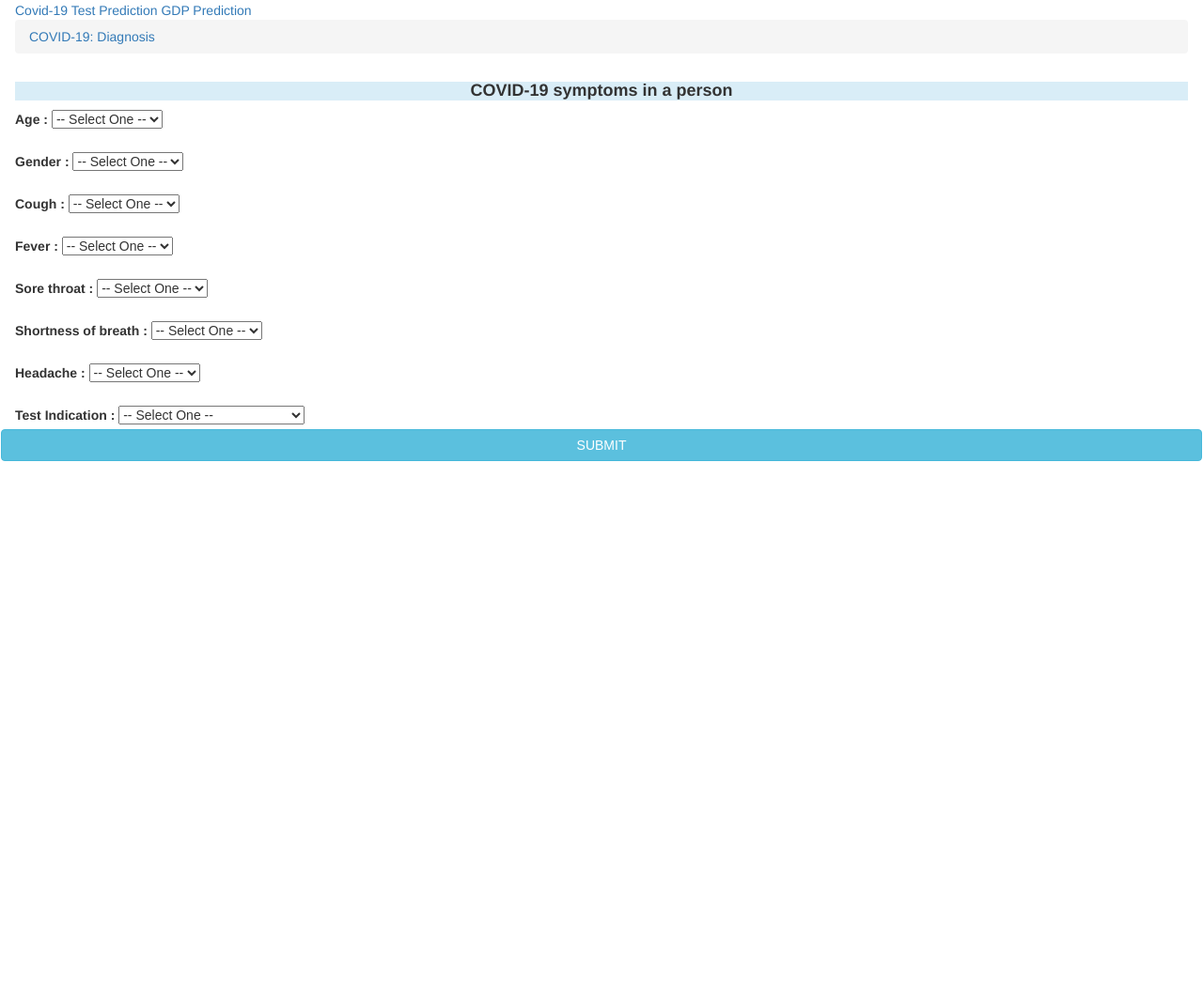
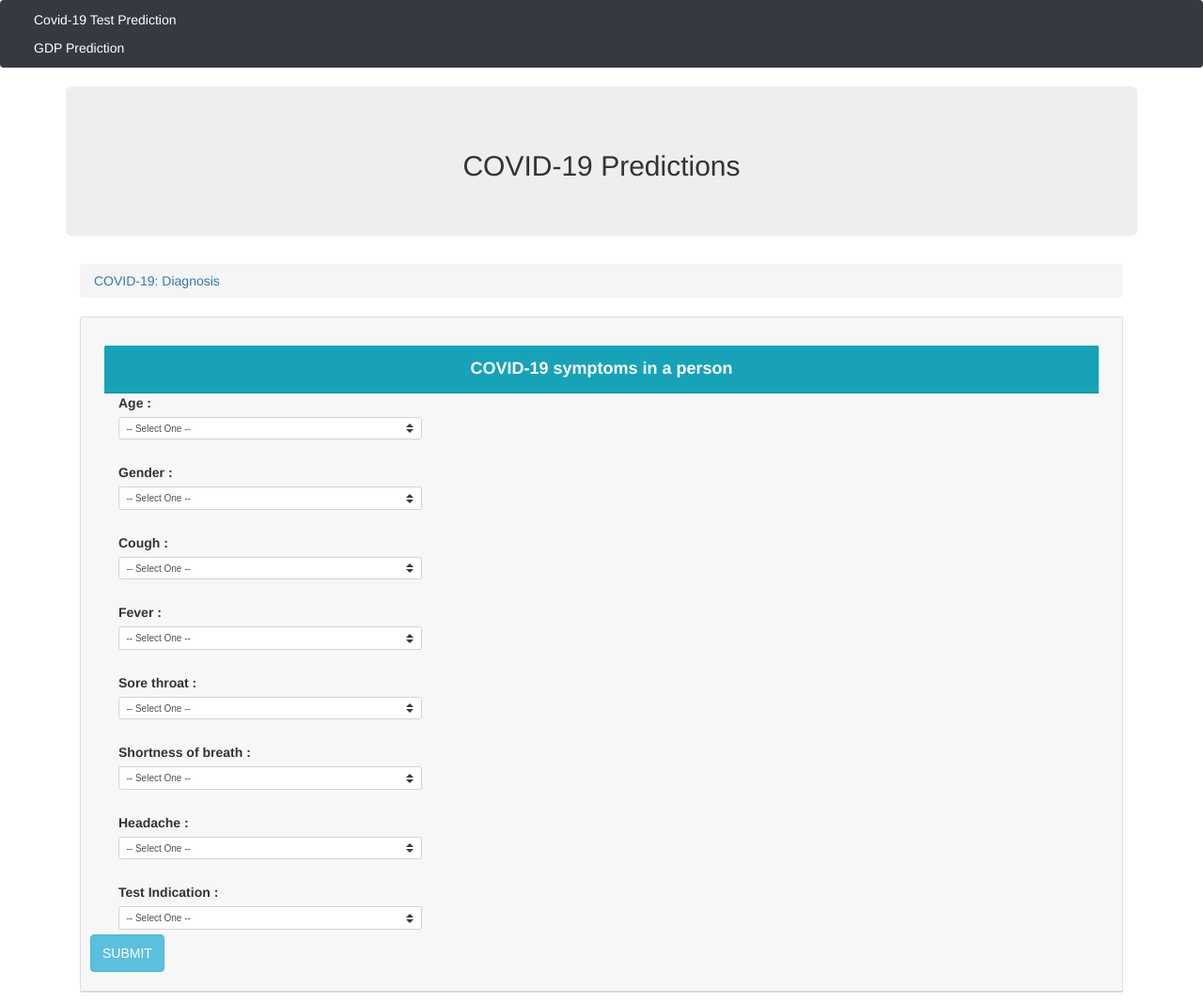
Before and after one commit to chris-inalsingh/Covid19_ML, a Flask app: page / in a window 1280 px wide. Shown: the whole page at 94% size. Before the commit the page ends 491 px from the top, so only its background shows below. Run offline with Flask 2, Linux system fonts and the light colour scheme; some libraries are stand-ins or nearby versions.

Commit message:
Update index.html

```diff
--- a/ActualApp/templates/index.html
+++ b/ActualApp/templates/index.html
@@ -1,21 +1,46 @@
 <!DOCTYPE html>
 <html lang="en">
 
-<body id="page-top">
+  <head>
+    <meta charset="UTF-8">
+    <meta name="viewport" content="width=device-width, initial-scale=1.0">
+    <meta http-equiv="X-UA-Compatible" content="ie=edge">
+
+    <title>COVID-19 Test Outcomes</title>
+
+  <link rel="shortcut icon" href="#">
+
+  <link rel="stylesheet" href="https://unpkg.com/leaflet@1.6.0/dist/leaflet.css"
+    integrity="sha512-xwE/Az9zrjBIphAcBb3F6JVqxf46+CDLwfLMHloNu6KEQCAWi6HcDUbeOfBIptF7tcCzusKFjFw2yuvEpDL9wQ=="
+    crossorigin="" />
+
+    <link rel="stylesheet" type="text/css" href="./static/css/style_influenza.css">
+
+    <link rel="stylesheet" href="https://stackpath.bootstrapcdn.com/bootstrap/4.3.1/css/bootstrap.min.css"
+  integrity="sha384-ggOyR0iXCbMQv3Xipma34MD+dH/1fQ784/j6cY/iJTQUOhcWr7x9JvoRxT2MZw1T" crossorigin="anonymous">
+  <link rel="stylesheet" href="{{ url_for('static', filename='css/style.css') }}">
+  <script src="https://cdn.plot.ly/plotly-latest.min.js"></script>
+
+  </head>
+
+<body>
   <nav class="navbar navbar-expand-md navbar-dark bg-dark fixed-top">
     <div class="navbar-collapse collapse" >
                 <a class="nav-link list" href='/'>Covid-19 Test Prediction</a>
                 <a class="nav-link list" href='/GDP'>GDP Prediction</a>
+        </div>
 
-    </div>
-    <link rel="stylesheet" href="https://maxcdn.bootstrapcdn.com/bootswatch/3.3.7/superhero/bootstrap.min.css">
-  <div id="wrapper">
+</nav>
+<link rel="stylesheet" href="https://maxcdn.bootstrapcdn.com/bootswatch/3.3.7/superhero/bootstrap.min.css">
+<div class="container">
 
+  <div class="row banner">
+    <div class="col-md-12 jumbotron text-center">
+      <h2 class="banner" > COVID-19 Predictions</h2>
 
-    <div id="content-wrapper">
+      </div>
 
-      <div class="container-fluid">
-
+      </div>
         <!-- Breadcrumbs-->
         <ol class="breadcrumb">
         <a href=>COVID-19: Diagnosis</a>
@@ -105,7 +130,7 @@
                   </div>
                 </div>
                 <br>
-                <button class="btn btn-info btn-block" style="font-family: sans-serif" type="submit">SUBMIT</button>
+                <button class="btn btn-info btn-small" style="font-family: sans-serif" type="submit">SUBMIT</button>
                 <br><br>
                 </div>
               </form>
@@ -115,12 +140,6 @@
       </div>
 
 
-    </div>
-
-    <a class="scroll-to-top rounded" href="#page-top">
-      <i class="fas fa-angle-up"></i>
-    </a>
-
 </body>
 
 </html>
```
